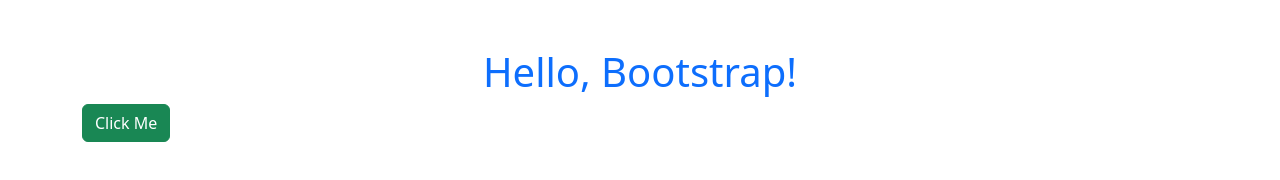
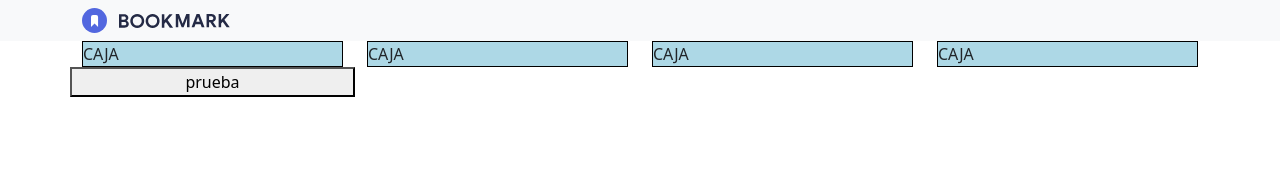
Before and after one commit to angelesgonzalez/IT-Academy-Tasque-02, a website: page index.html in a window 1280 px wide. Drawn offline with nearby package versions, Linux system fonts and the light colour scheme.

```diff
--- a/index.html
+++ b/index.html
@@ -4,21 +4,91 @@
 <head>
     <meta charset="utf-8">
     <meta name="viewport" content="width=device-width, initial-scale=1">
-    <link rel="stylesheet" href="./node_modules/bootstrap/dist/css/bootstrap.min.css">
+    <link rel="stylesheet" href="dist/main.css">
     <title>Bootstrap project</title>
+    <!-- <link rel="stylesheet" href="./node_modules/bootstrap/dist/css/bootstrap.min.css"> -->
+
+    <style>
+        .box {
+            background: lightblue;
+
+            border: 1px solid black;
+        }
+    </style>
 </head>
 
 <body>
-    <div class="container mt-5">
-        <h1 class="text-center text-primary">Hello, Bootstrap!</h1>
-        <button class="btn btn-success">Click Me</button>
+    <nav class="navbar navbar-expand-lg navbar-light bg-light">
+        <div class="container-sm">
+            <img src="src/Assets/logo-bookmark.svg">
+            <button class="navbar-toggler" type="button" data-bs-toggle="collapse" data-bs-target="#navbarNavAltMarkup"
+                aria-controls="navbarNavAltMarkup" aria-expanded="false" aria-label="Toggle navigation">
+                <span class="navbar-toggler-icon"></span>
+            </button>
+        </div>
+    </nav>
+
+    <div class="container">
+        <div class="row row-cols-2 row-cols-lg-4 ">
+            <div class="col">
+                <div class="box ">CAJA</div>
+            </div>
+            <div class="col">
+                <div class="box">CAJA</div>
+            </div>
+            <div class="col">
+                <div class="box">CAJA</div>
+            </div>
+            <div class="col">
+                <div class="box">CAJA</div>
+            </div>
+            <button class="">prueba</button>
+
+        </div>
+
+
+
+
+    </div>
+
+
+    <!--
+    <nav class="navbar navbar-expand-lg navbar-light bg-light">
+        <div class="container-fluid">
+            <img src="src/Assets/logo-bookmark.svg">
+            <button class="navbar-toggler" type="button" data-bs-toggle="collapse" data-bs-target="#navbarNavAltMarkup"
+                aria-controls="navbarNavAltMarkup" aria-expanded="false" aria-label="Toggle navigation">
+                <span class="navbar-toggler-icon"></span>
+            </button>
+            <div class="col-6">
+                <div class="collapse navbar-collapse" id="navbarNavAltMarkup">
+                    <div class="navbar-nav">
+                        <a class="nav-link active" aria-current="page" href="#">FEATURES</a>
+                        <a class="nav-link" href="#">PRICING</a>
+                        <a class="nav-link" href="#">CONTACT</a>
+                        <button> LOGIN </button>
+                    </div>
+                </div>
+            </div>
+
+        </div>
+    </nav> -->
+
+    </div>
+
+
+
+    </nav>
     </div>
 
 
 
 
 
-    <script src="./node_modules/bootstrap/dist/js/bootstrap.bundle.min.js"></script>
+
+
+
+    <!-- <script src="./node_modules/bootstrap/dist/js/bootstrap.bundle.min.js"></script> -->
 
 </body>
 
--- /dev/null
+++ b/src/main.scss
@@ -0,0 +1,6 @@
+// Custom variables
+$primary: #5265e1;
+$secondary: #fa5959;
+
+// Import Bootstrap
+@import "../node_modules/bootstrap/scss/bootstrap";
```
Also changed, not shown: package.json (+9 -3 lines), dist/main.css (added), 3 other files.
